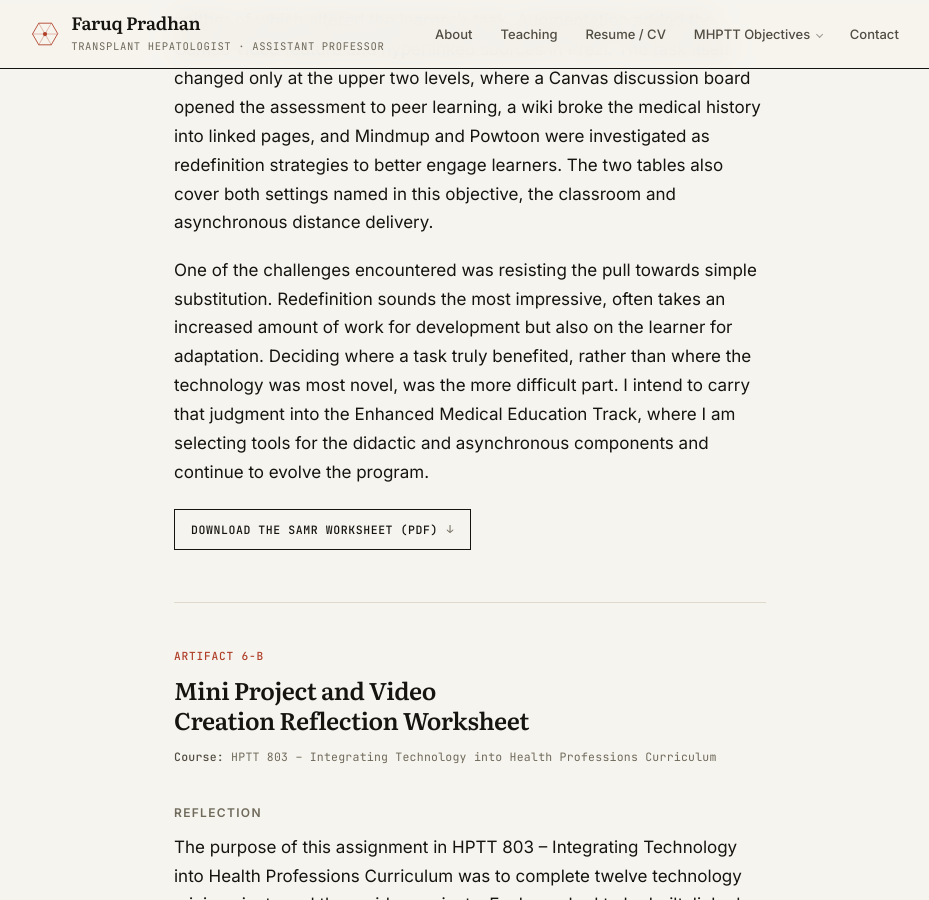
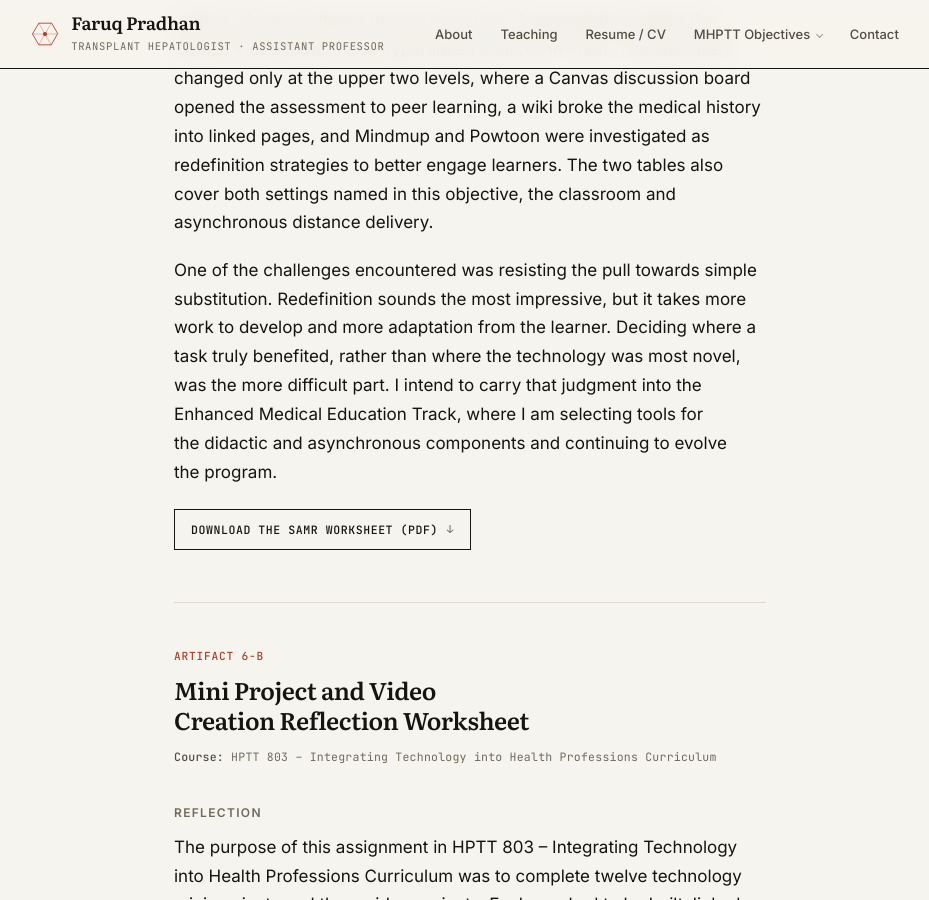
Before and after one commit to fpradhan/fpradhan.github.io, a Jekyll site: the page built from _competencies/6-instructional-technology.md, in a window 1280 px wide and 900 px high, scrolled down 1182 px. Shown: the whole window, without its empty margins (170-1099 px from the left). Built offline with Jekyll 4.4.1, drawn with Linux system fonts in a browser that asks for light colours.

Commit message:
Two grammar fixes in 6-A
"Redefinition sounds the most impressive, often takes an increased amount
of work for development but also on the learner for adaptation" had two
clauses joined by a comma with no conjunction, and a "but also" with no
"not only" to answer. It now reads "sounds the most impressive, but it
takes more work to develop and more adaptation from the learner", which
also makes the two halves parallel.

"I am selecting ... and continue to evolve" becomes "and continuing", so
both verbs take the same form.

287 to 282 words.

Co-Authored-By: Claude Opus 5 <noreply@anthropic.com>
Claude-Session: https://claude.ai/code/session_01SajNJDGDkt5q5fCgsPRcNk

```diff
--- a/_competencies/6-instructional-technology.md
+++ b/_competencies/6-instructional-technology.md
@@ -54,11 +54,11 @@ better engage learners. The two tables also cover both settings named in this ob
 classroom and asynchronous distance delivery.
 
 One of the challenges encountered was resisting the pull towards simple substitution. Redefinition
-sounds the most impressive, often takes an increased amount of work for development but also on
-the learner for adaptation. Deciding where a task truly benefited, rather than where the
-technology was most novel, was the more difficult part. I intend to carry that judgment into the
-Enhanced Medical Education Track, where I am selecting tools for the didactic and asynchronous
-components and continue to evolve the program.
+sounds the most impressive, but it takes more work to develop and more adaptation from the
+learner. Deciding where a task truly benefited, rather than where the technology was most novel,
+was the more difficult part. I intend to carry that judgment into the Enhanced Medical Education
+Track, where I am selecting tools for the didactic and asynchronous components and continuing to
+evolve the program.
 
 <p><a class="dl" href="{{ '/assets/artifacts/hptt803-samr-model-worksheet.pdf' | relative_url }}" rel="noopener" target="_blank">Download the SAMR worksheet (PDF)<span class="sr-only"> (opens in a new tab)</span></a></p>
 
```
